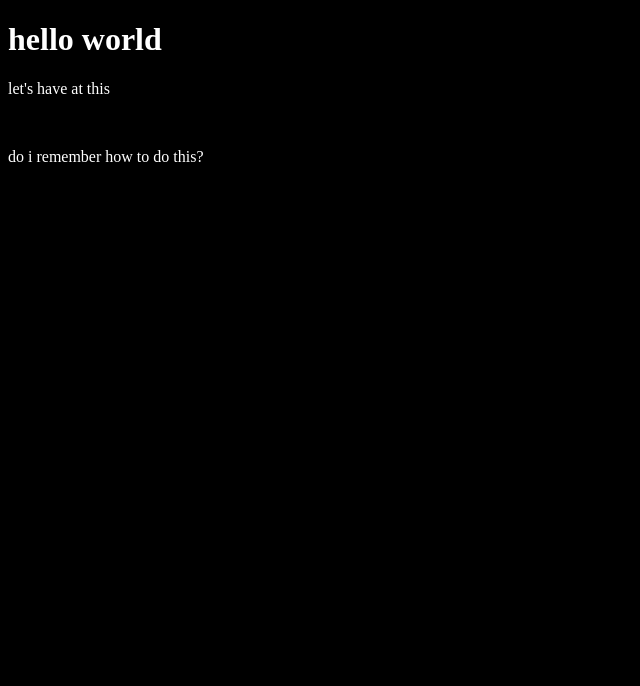
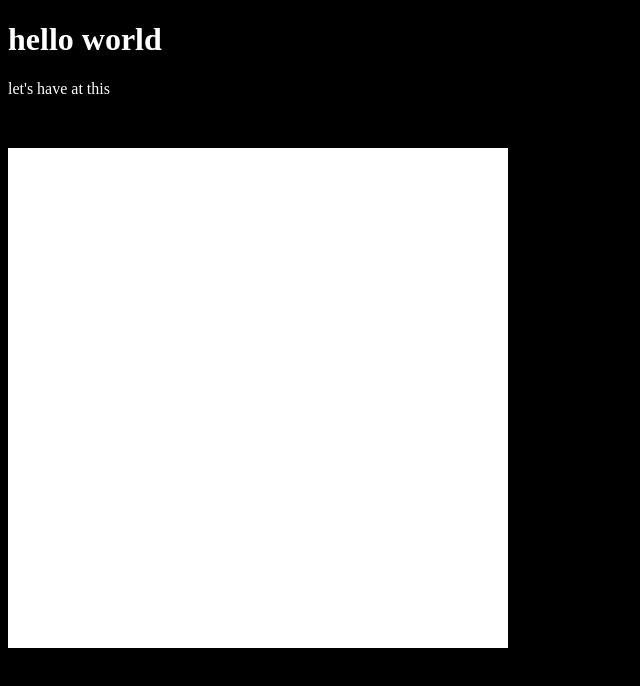
Before and after one commit to devontremble/ARTS229, a plain HTML site: page index.html in a window 1280 px wide. Shown: the whole page, without its empty margins (0-640 px from the left). Drawn offline with Linux system fonts and the light colour scheme.

Commit message:
take5
added bgcolor

```diff
--- a/styles.css
+++ b/styles.css
@@ -8,5 +8,8 @@ p  {
   color: white;
 }
 #tobacco {
+  height: 500px;
+  width: 500px;
+  background-color: white;
   color: green;
 }
```
